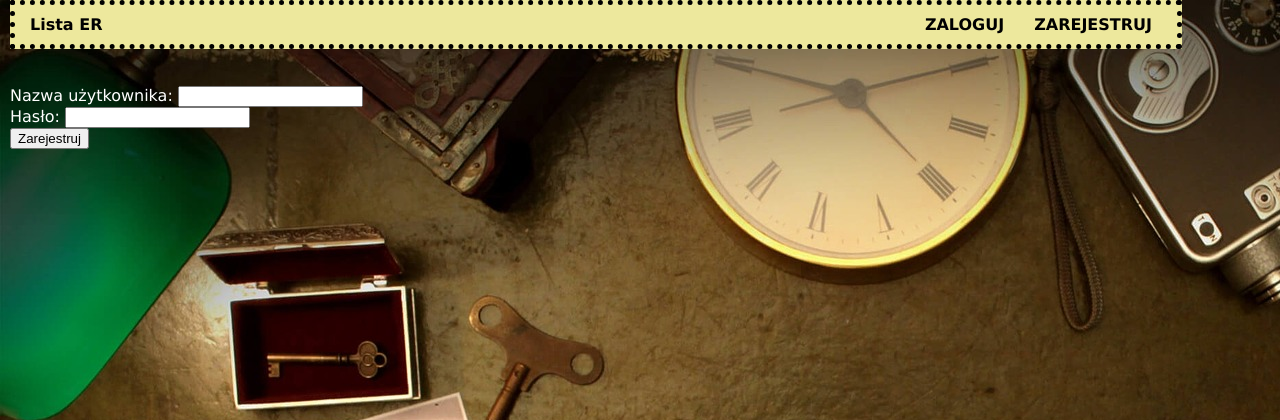
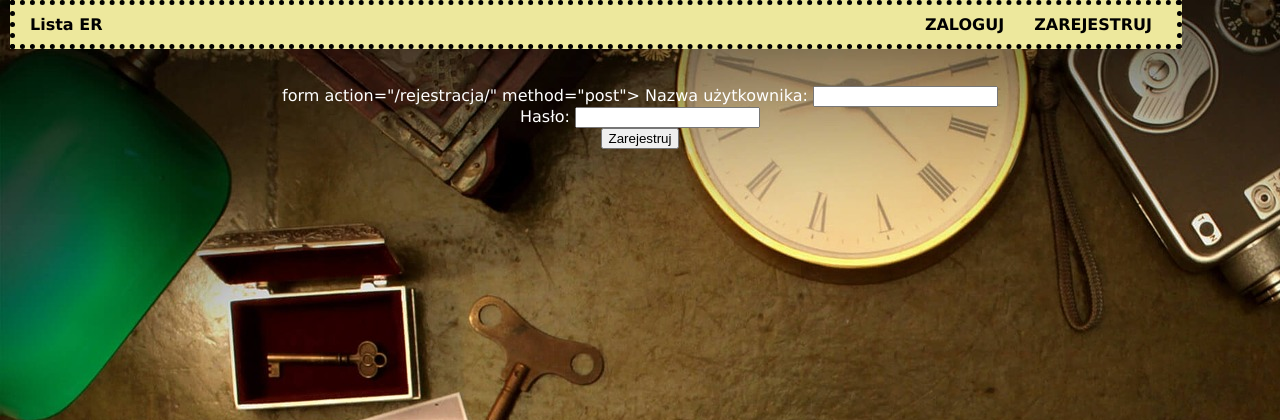
Before and after one commit to Joisana/TogethER, a Django app: page /rejestracja/ in a window 1280 px wide. Shown: the top 420 px of the page. Run offline with Django 3.2, Linux system fonts and the light colour scheme.

Commit message:
Merge remote-tracking branch 'origin/master'
# Conflicts:
#	application/templates/application/login.html
#	application/templates/application/registration.html

```diff
--- a/application/static/application/style.css
+++ b/application/static/application/style.css
@@ -86,9 +86,16 @@ li.right a{
 }
 
 ul.frame{
+  text-align: center;
   background-color: #ede89d;
   padding: 5px;
   border-radius: 5px;
   list-style-type: none;
   font-color: black;
 }
+
+div.page{
+  align: center;
+  text-align: center;
+  position: top;
+}
--- a/application/templates/application/buddies.html
+++ b/application/templates/application/buddies.html
@@ -8,6 +8,7 @@
 
 <body>
 	{% include "application/main_menu.html" %}
+	<div class="page">
 
 		<form action="{% url 'application:buddies' %}" method="post">
 			{% csrf_token %}
@@ -28,6 +29,6 @@
 				<strong><a href = {% url 'application:profile' buddy.id %}>{{buddy.username}}</a></strong>{% if not forloop.last %}, {% endif %}
 			{% endfor %}
 		</p>
-
+	</div>
 </body>
 </html>
--- a/application/templates/application/escaperooms.html
+++ b/application/templates/application/escaperooms.html
@@ -8,7 +8,7 @@
 
 <body>
 	{% include "application/main_menu.html" %}
-
+	<div class="page">
 		{% if not me %}
 			<strong> Lista escape roomów </strong>
 				<ul>
@@ -55,6 +55,7 @@
 				<input type="submit" value="Zapisz zmiany">
 			</form>
 		{% endif %}
+	</div>
 </body>
 
 </html>
--- a/application/templates/application/goingout.html
+++ b/application/templates/application/goingout.html
@@ -9,7 +9,7 @@
 
 <body>
 	{% include "application/main_menu.html" %}
-
+	<div class="page">
 		<p>
 			Osoby, które idą na to wydarzenie:
 			{% for participant in go.participants.all %}
@@ -66,7 +66,7 @@
 				<input type="submit" name="delete_event" value="Usuń wydarzenie">
 			</form>
 		</p>
-
+	</div>
 </body>
 
 </html>
--- a/application/templates/application/profile.html
+++ b/application/templates/application/profile.html
@@ -9,7 +9,7 @@
 
 <body>
 	{% include "application/main_menu.html" %}
-
+	<div class="page">
 		{% if user == me %}
 			<p>TWÓJ PROFIL</p>
 			</p>Napisz coś o sobie.</p>
@@ -28,4 +28,5 @@
 			</form>
 
 		{% endif %}
+	</div>
 </body>
--- a/application/templates/application/registration.html
+++ b/application/templates/application/registration.html
@@ -8,8 +8,8 @@
 
 <body>
     {% include "application/main_menu.html" %}
-
-    <form action="{% url 'application:registration' %}" method="post">
+    <div class="page">
+        form action="{% url 'application:registration' %}" method="post">
             {% csrf_token %}
             <label for="username">Nazwa użytkownika: </label>
             <input id="username" type="text" name="username" value="">
@@ -27,6 +27,7 @@
         {% elif error_message %}
             <div class="error">{{ error_message }}</div>
         {% endif %}
+    </div>
 </body>
 
 </html>
```
Also changed, not shown: application/templates/application/planned.html (+4 -4 lines). Lines whose indentation alone changed are shown as unchanged.
